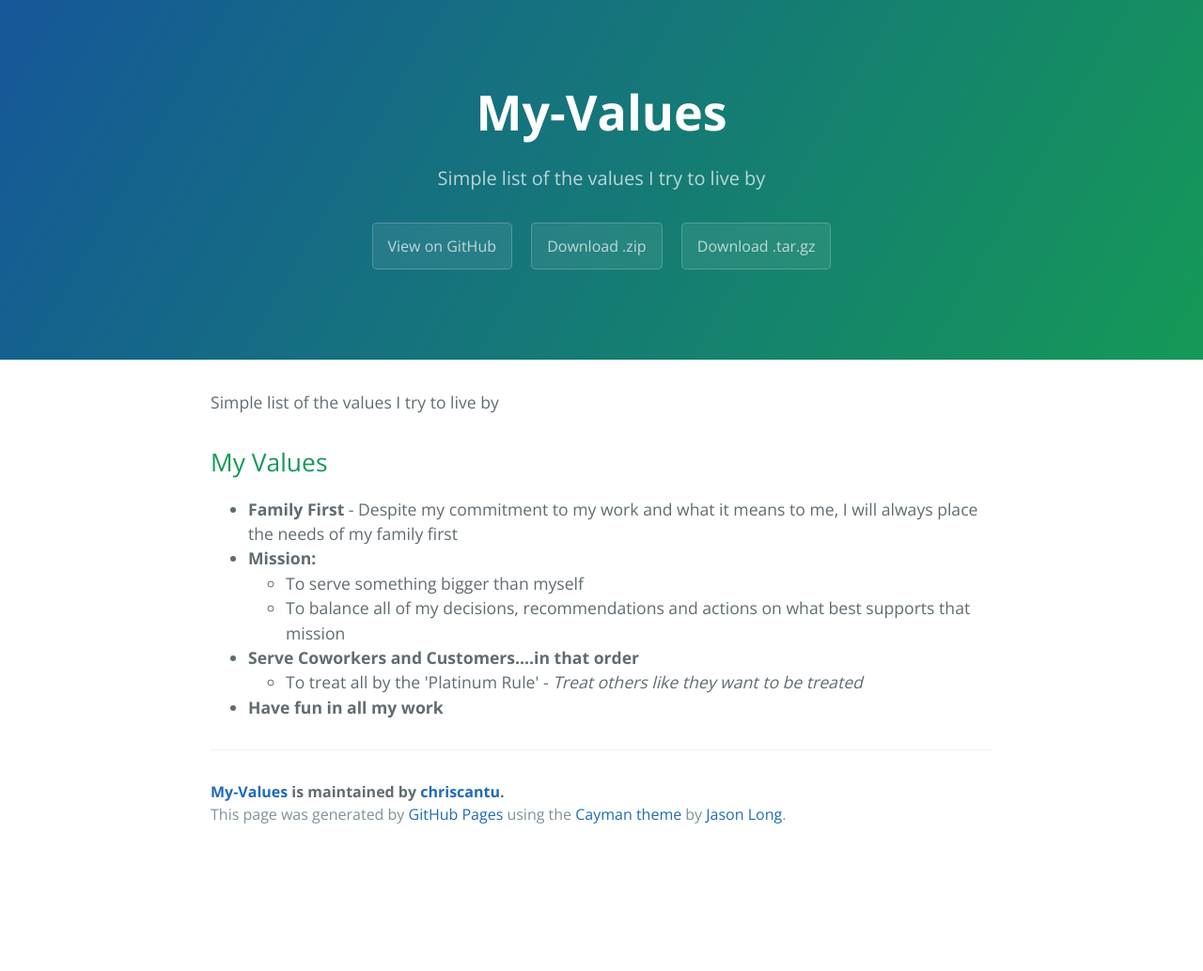
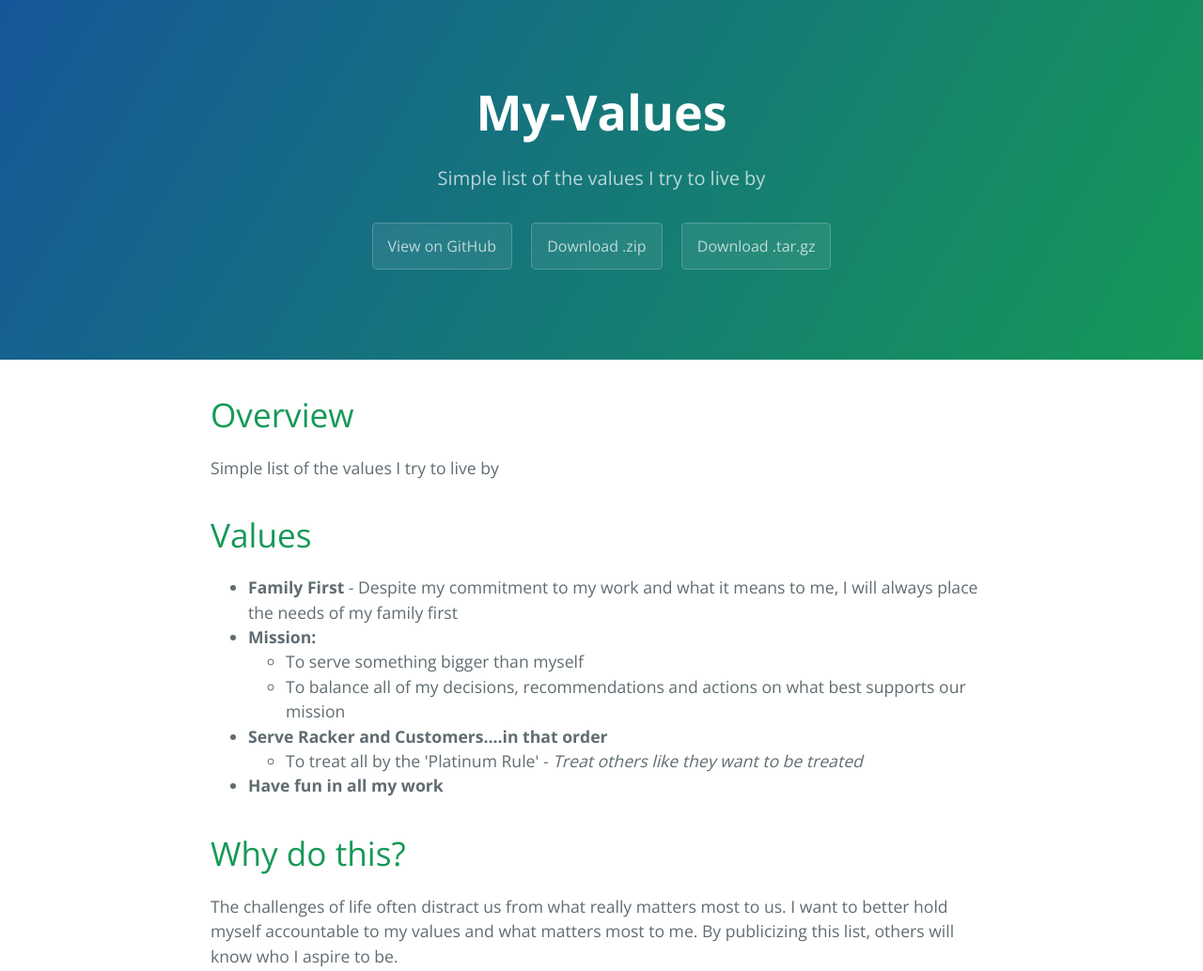
Before and after one commit to chriscantu/my-values, a plain HTML site: page index.html in a window 1280 px wide. Shown: the top 1034 px of the page at 94% size. Before the commit the page ends 911 px from the top, so only its background shows below. Drawn offline with nearby package versions, Linux system fonts and the light colour scheme.

```diff
--- a/index.html
+++ b/index.html
@@ -19,10 +19,13 @@
     </section>
 
     <section class="main-content">
-      <p>Simple list of the values I try to live by</p>
+      <h1>
+<a id="overview" class="anchor" href="#overview" aria-hidden="true"><span class="octicon octicon-link"></span></a>Overview</h1>
 
-<h2>
-<a id="my-values" class="anchor" href="#my-values" aria-hidden="true"><span class="octicon octicon-link"></span></a>My Values</h2>
+<p>Simple list of the values I try to live by</p>
+
+<h1>
+<a id="values" class="anchor" href="#values" aria-hidden="true"><span class="octicon octicon-link"></span></a>Values</h1>
 
 <ul>
 <li>
@@ -32,11 +35,11 @@
 
 <ul>
 <li>To serve something bigger than myself</li>
-<li>To balance all of my decisions, recommendations and actions on what best supports that mission</li>
+<li>To balance all of my decisions, recommendations and actions on what best supports our mission</li>
 </ul>
 </li>
 <li>
-<strong>Serve Coworkers and Customers....in that order</strong>
+<strong>Serve Racker and Customers....in that order</strong>
 
 <ul>
 <li>To treat all by the 'Platinum Rule' - <em>Treat others like they want to be treated</em>
@@ -45,6 +48,11 @@
 </li>
 <li><strong>Have fun in all my work</strong></li>
 </ul>
+
+<h1>
+<a id="why-do-this" class="anchor" href="#why-do-this" aria-hidden="true"><span class="octicon octicon-link"></span></a>Why do this?</h1>
+
+<p>The challenges of life often distract us from what really matters most to us.  I want to better hold myself accountable to my values and what matters most to me.  By publicizing this list, others will know who I aspire to be.</p>
 
       <footer class="site-footer">
         <span class="site-footer-owner"><a href="https://github.com/chriscantu/my-values">My-Values</a> is maintained by <a href="https://github.com/chriscantu">chriscantu</a>.</span>
--- a/params.json
+++ b/params.json
@@ -1 +1 @@
-{"name":"My-Values","tagline":"Simple list of the values I try to live by","body":"Simple list of the values I try to live by\r\n\r\n## My Values\r\n* **Family First** - Despite my commitment to my work and what it means to me, I will always place the needs of my family first\r\n* **Mission:**\r\n\t* To serve something bigger than myself\r\n\t* To balance all of my decisions, recommendations and actions on what best supports that mission\r\n* **Serve Coworkers and Customers....in that order**\r\n\t* To treat all by the 'Platinum Rule' - *Treat others like they want to be treated*\r\n* **Have fun in all my work**\r\n","google":"","note":"Don't delete this file! It's used internally to help with page regeneration."}
+{"name":"My-Values","tagline":"Simple list of the values I try to live by","body":"Overview\r\n=========\r\nSimple list of the values I try to live by\r\n\r\n# Values\r\n* **Family First** - Despite my commitment to my work and what it means to me, I will always place the needs of my family first\r\n* **Mission:**\r\n\t* To serve something bigger than myself\r\n\t* To balance all of my decisions, recommendations and actions on what best supports our mission\r\n* **Serve Racker and Customers....in that order**\r\n\t* To treat all by the 'Platinum Rule' - *Treat others like they want to be treated*\r\n* **Have fun in all my work**\r\n\r\n# Why do this?\r\nThe challenges of life often distract us from what really matters most to us.  I want to better hold myself accountable to my values and what matters most to me.  By publicizing this list, others will know who I aspire to be.\r\n","google":"","note":"Don't delete this file! It's used internally to help with page regeneration."}
```
